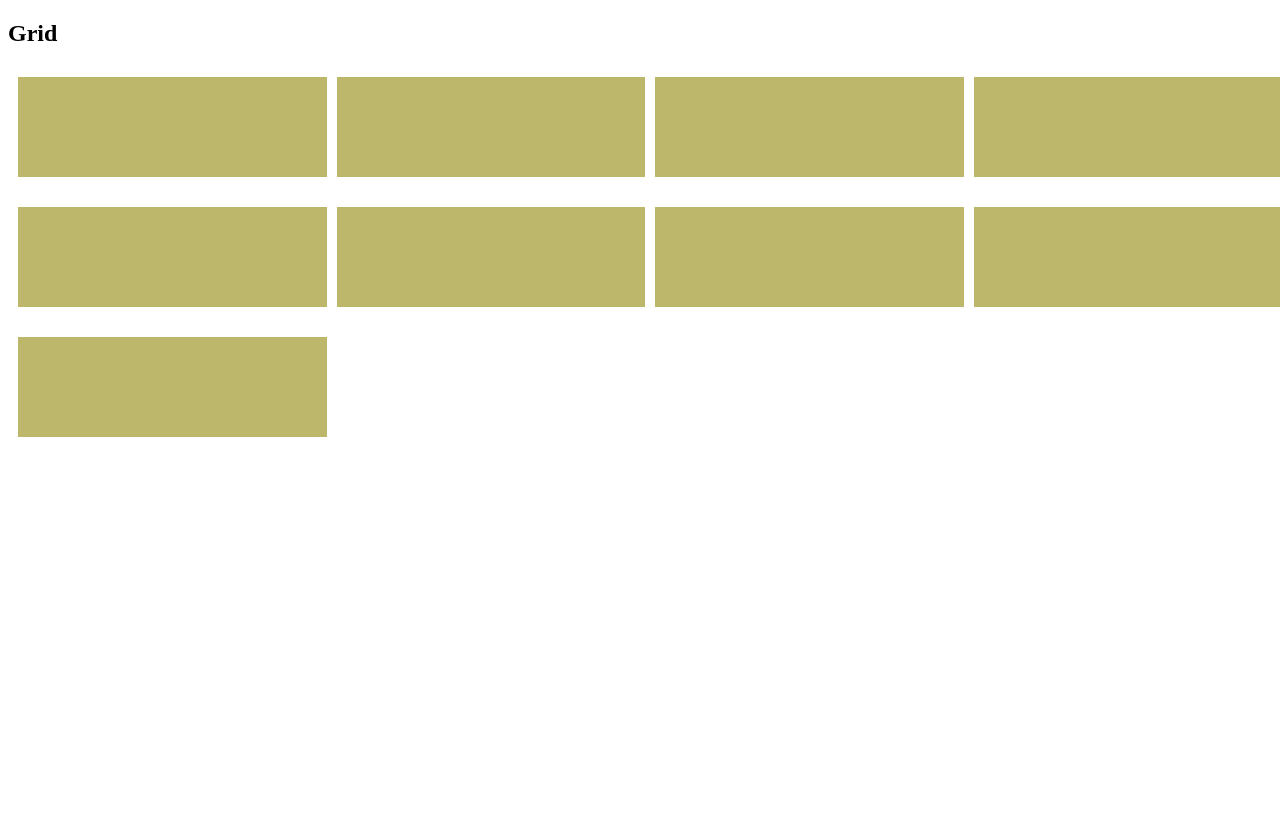
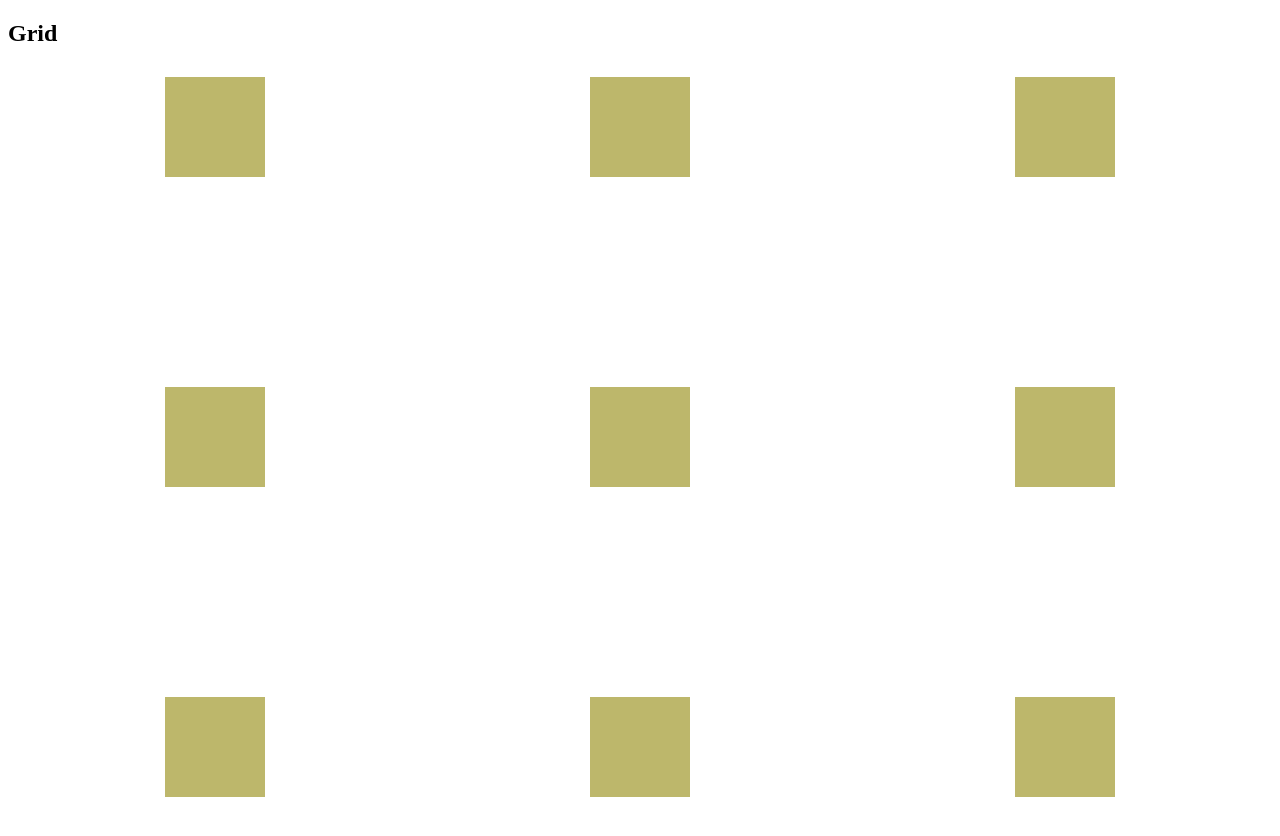
Before and after one commit to PranishShresth/socAus, a plain HTML site: page css/grid/index.html in a window 1280 px wide. Before the commit the page ends 800 px from the top, so only its background shows below. Drawn offline with Linux system fonts and the light colour scheme.

Commit message:
align and justify

```diff
--- a/css/grid/index.html
+++ b/css/grid/index.html
@@ -9,12 +9,15 @@
       .container {
         display: grid;
         gap: 10px;
-        grid-template-columns: 1fr 1fr 1fr 1fr;
+        grid-template-columns: repeat(3, 1fr);
+        grid-template-rows: repeat(3, 300px);
+        align-items: cne;
       }
       .child {
-        width: 100%;
+        width: 100px;
         height: 100px;
         margin: 10px;
+        justify-self: center;
         background-color: darkkhaki;
       }
     </style>
```
